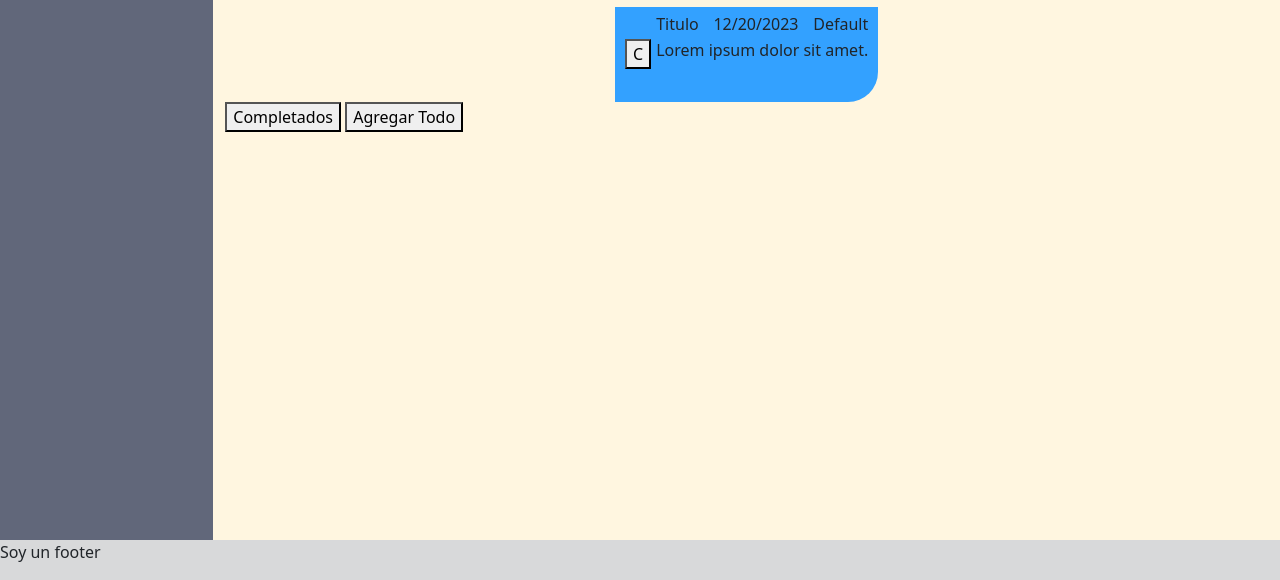
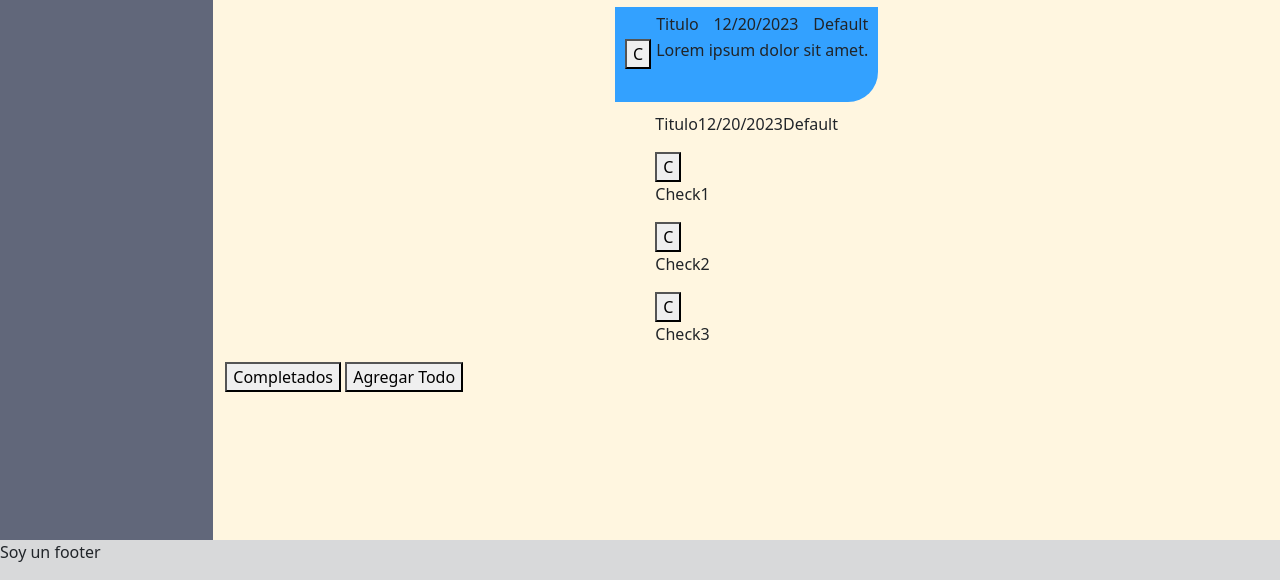
Before and after one commit to kopolo435/todoList, a website built with webpack: page src/index.html in a window 1280 px wide. Shown: the part 220-800 px from the top of the page. Built offline with nearby package versions, Linux system fonts and the light colour scheme.

Commit message:
Agrega estructura de checkList

```diff
--- a/src/index.html
+++ b/src/index.html
@@ -44,6 +44,28 @@
                     </div>
                     <p class="todoDescription">Lorem ipsum dolor sit amet.</p>
                 </div>
+
+                <div class="checkList">
+                    <div class="todoTop">
+                        <p>Titulo</p>
+                        <p class="taskDueDate">12/20/2023</p>
+                        <p class="taskProject d-sm-block">Default</p>
+                    </div>
+                    <div class="checksContainer">
+                        <div class="check">
+                            <button class="listCheckBtn">C</button>
+                            <p class="checkText">Check1</p>
+                        </div>
+                        <div class="check">
+                            <button class="listCheckBtn">C</button>
+                            <p class="checkText">Check2</p>
+                        </div>
+                        <div class="check">
+                            <button class="listCheckBtn">C</button>
+                            <p class="checkText">Check3</p>
+                        </div>
+                    </div>
+                </div>
             </div>
             <button id="expandCompleted">Completados</button>
             <button id="addBtn">Agregar Todo</button>
```
